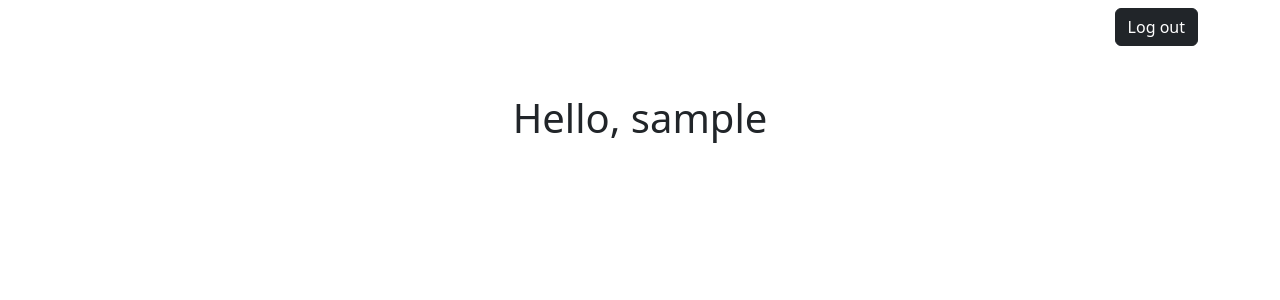
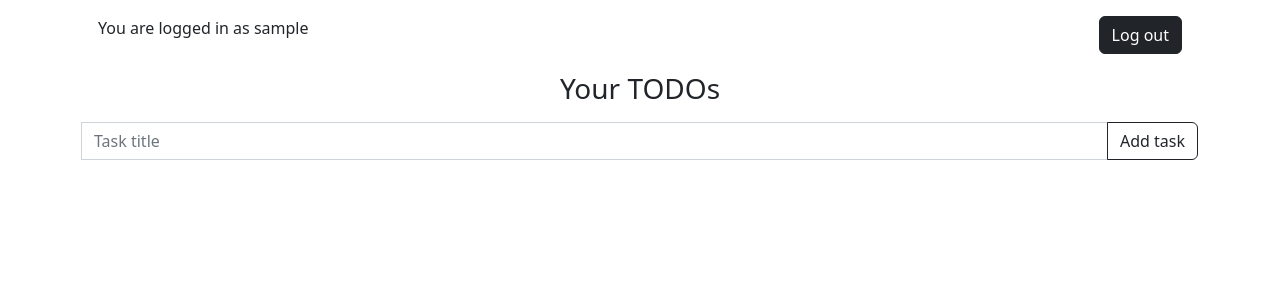
Before and after one commit to youssefaltai/task50, a Flask app: page /dashboard in a window 1280 px wide. Shown: the top 300 px of the page. Run offline with Flask 2, Linux system fonts and the light colour scheme; the visitor is signed in with stand-in values (Sample User, id 1); data comes from the database, SQL or seed files in the repository; data that the repository does not hold is empty.

Commit message:
Add tasks functionality
Updated task schema to include the "done" column. Added ajax requests on checkbox click for each task in dashboard.html.

```diff
--- a/app.py
+++ b/app.py
@@ -33,6 +33,7 @@ class Task(db.Model):
     id = db.Column(db.Integer, primary_key=True)
     title = db.Column(db.String(200), nullable=False)
     user_id = db.Column(db.Integer, db.ForeignKey('user.id'), nullable=False)
+    done = db.Column(db.Boolean, default=False)
 
 
 def username_not_used(username):
@@ -79,6 +80,25 @@ class LoginForm(FlaskForm):
     })
 
 
+class TaskAddForm(FlaskForm):
+    task = StringField(
+        render_kw={
+            "placeholder": "Task title",
+            "class": "form-control"
+        })
+    submit = SubmitField("Add task", render_kw={
+        "class": "btn btn-outline-dark"
+    })
+
+
+@app.route('/toggle/<taskid>')
+def toggle(taskid):
+    task = Task.query.get(taskid)
+    task.done = not task.done
+    db.session.commit()
+    return '', 204
+
+
 @app.route('/')
 def home():
     if current_user.is_authenticated:
@@ -87,11 +107,26 @@ def home():
         return render_template("home.html")
 
 
-@app.route('/dashboard')
+@app.route('/dashboard', methods=["GET", "POST"])
 @login_required
 def dashboard():
+    form = TaskAddForm()
     tasks = current_user.tasks
-    return render_template("dashboard.html", tasks=tasks)
+
+    if form.validate_on_submit():
+        if not form.task.data:
+            flash("Missing task title", "danger")
+            return render_template("dashboard.html", tasks=tasks, form=form)
+
+        task = Task()
+        task.title = form.task.data
+        task.user_id = current_user.id
+        db.session.add(task)
+        db.session.commit()
+        flash(f"New task added: {form.task.data}", "success")
+        return redirect(url_for("dashboard"))
+
+    return render_template("dashboard.html", tasks=tasks, form=form)
 
 
 @app.route('/logout', methods=["GET", "POST"])
--- a/templates/dashboard.html
+++ b/templates/dashboard.html
@@ -3,20 +3,44 @@
     Dashboard
 {% endblock %}
 {% block container %}
-    <ul class="nav justify-content-end">
-        <li class="nav-item mt-2">
+    <ul class="nav justify-content-between m-3">
+        <li class="nav-item">
+            <p>You are logged in as {{ current_user.username }}</p>
+        </li>
+        <li class="nav-item">
             <a class="btn btn-dark" href="{{ url_for('logout') }}">Log out</a>
         </li>
     </ul>
-    <div class="text-center mt-5">
-        <h1>Hello, {{ current_user.username }}</h1>
-    </div>
+    <h3 class="text-center">Your TODOs</h3>
+    <form class="input-group mt-3" action="" method="post">
+        {{ form.hidden_tag() }}
+        {{ form.task }}
+        {{ form.submit }}
+    </form>
     <ul class="list-group">
         {% for task in tasks %}
             <li class="list-group-item">
-                <input class="form-check-input me-1" type="checkbox" value="" id="checkbox-{{ task.id }}">
+                <input data-taskid="{{ task.id }}" class="form-check-input me-1" type="checkbox" value=""
+                       id="checkbox-{{ task.id }}" {% if task.done %}checked{% endif  %}>
                 <label class="form-check-label" for="checkbox-{{ task.id }}">{{ task.title }}</label>
             </li>
         {% endfor %}
     </ul>
 {% endblock %}
+{% block js %}
+    <script>
+        document.querySelectorAll(".form-check-input.me-1").forEach(checkbox => {
+            checkbox.addEventListener("click", () => {
+                const xhr = new XMLHttpRequest();
+                const url = `/toggle/${checkbox.dataset.taskid}`;
+                xhr.open("GET", url, true);
+                xhr.onreadystatechange = function () {
+                    if (this.readyState === 4 && this.status === 200) {
+                        console.log(this.responseText);
+                    }
+                }
+                xhr.send();
+            })
+        });
+    </script>
+{% endblock %}
--- a/templates/layout.html
+++ b/templates/layout.html
@@ -29,6 +29,6 @@
 <div class="container">
     {% block container %}{% endblock %}
 </div>
-
+{% block js %}{% endblock %}
 </body>
 </html>
```
